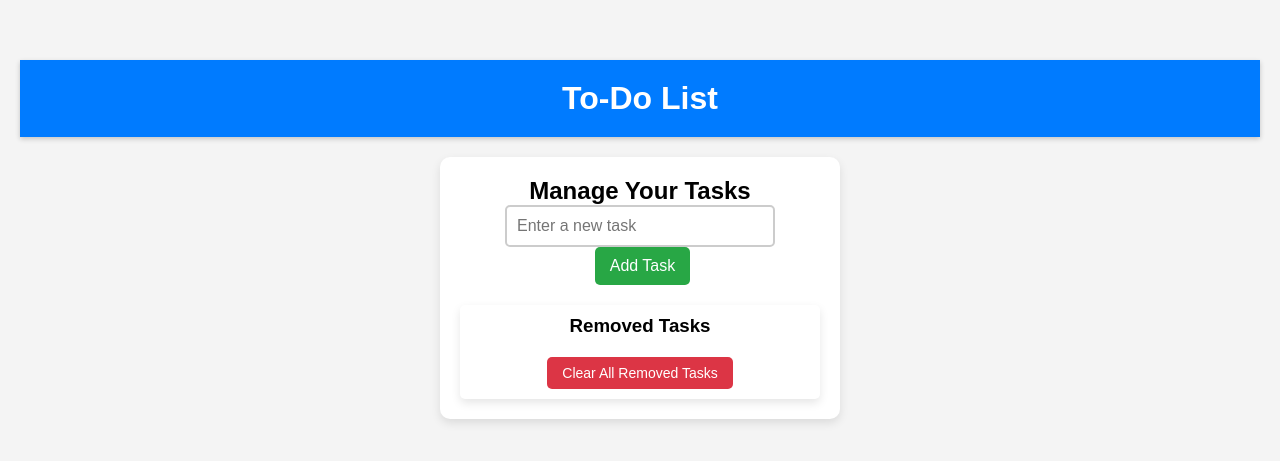
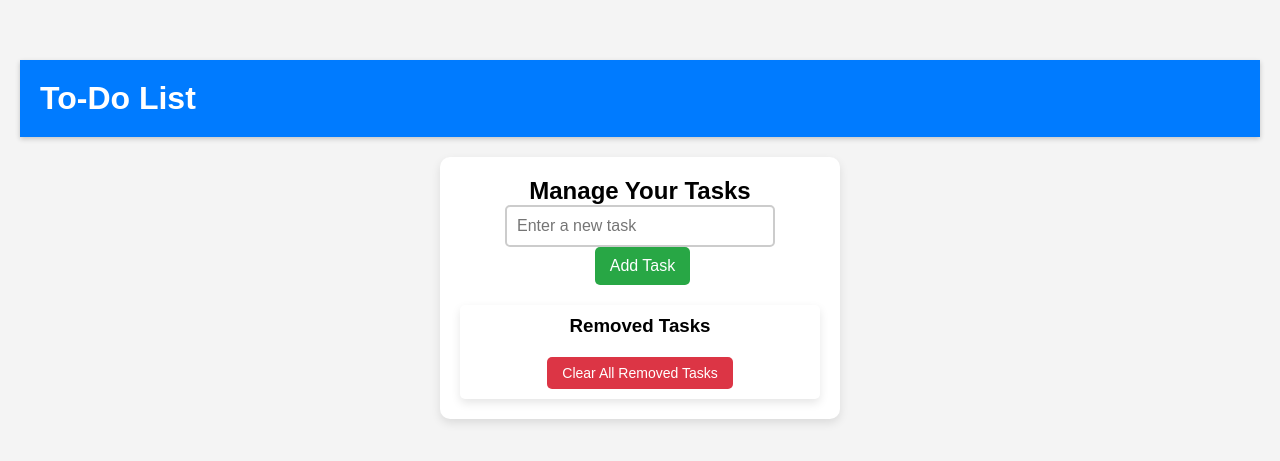
Before and after one commit to RWP1994/to-do-list-class, a plain HTML site: page index.html in a window 1280 px wide. Shown: the part 161-622 px from the top of the page. Drawn offline with Linux system fonts and the light colour scheme.

Commit message:
change css

```diff
--- a/index.html
+++ b/index.html
@@ -1,16 +1,15 @@
 <!DOCTYPE html>
 <html lang="en">
 <head>
+    <header>
+        <h1>To-Do List</h1>
+    </header>
     <meta charset="UTF-8">
     <meta name="viewport" content="width=device-width, initial-scale=1.0">
     <title>To-Do List</title>
     <link rel="stylesheet" href="style.css">
 </head>
 <body>
-    <header>
-        <h1>To-Do List</h1>
-    </header>
-
     <section id="todo-app">
         <h2>Manage Your Tasks</h2>
         <input type="text" id="task-input" placeholder="Enter a new task">
--- a/style.css
+++ b/style.css
@@ -20,7 +20,7 @@ body {
 header {
   background-color: #007bff;
   color: white;
-  text-align: center;
+  text-align: ;
   padding: 20px;
   width: 100%;
   box-shadow: 0 2px 5px rgba(0, 0, 0, 0.2);
```
